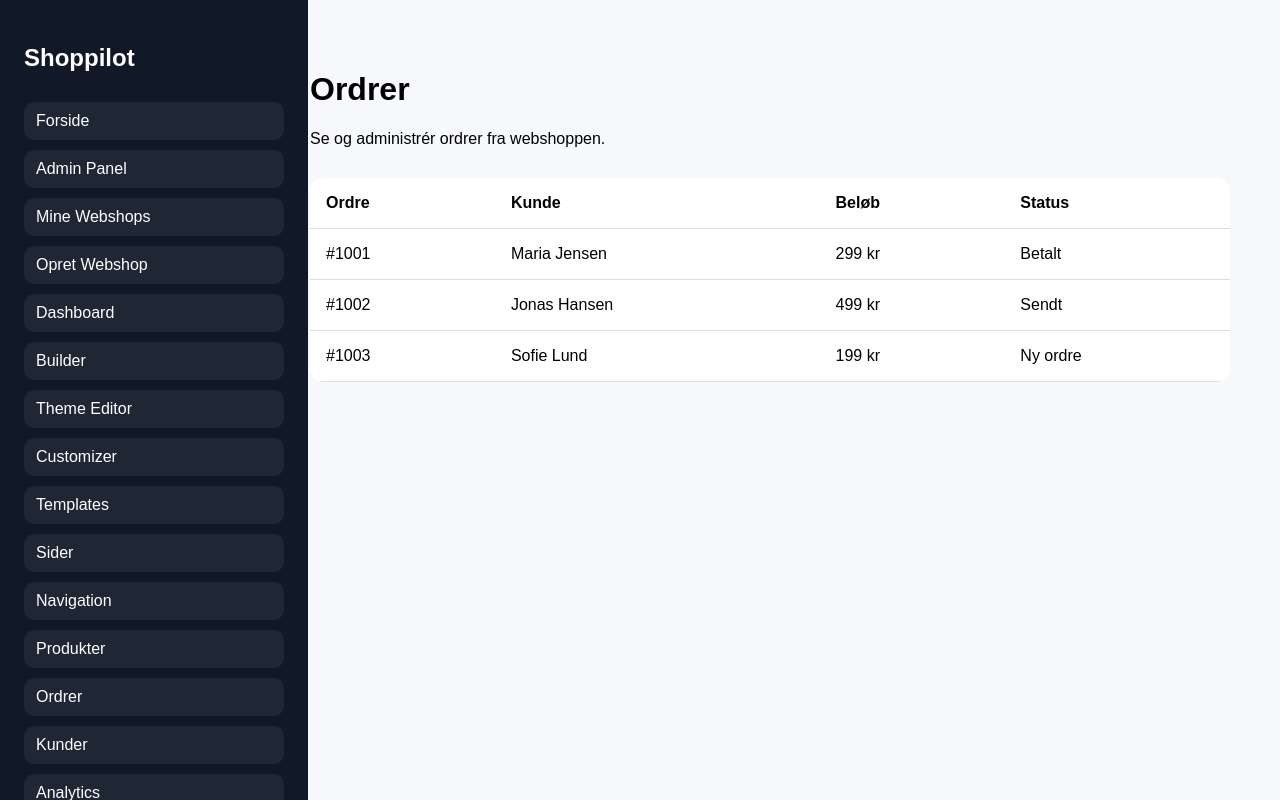
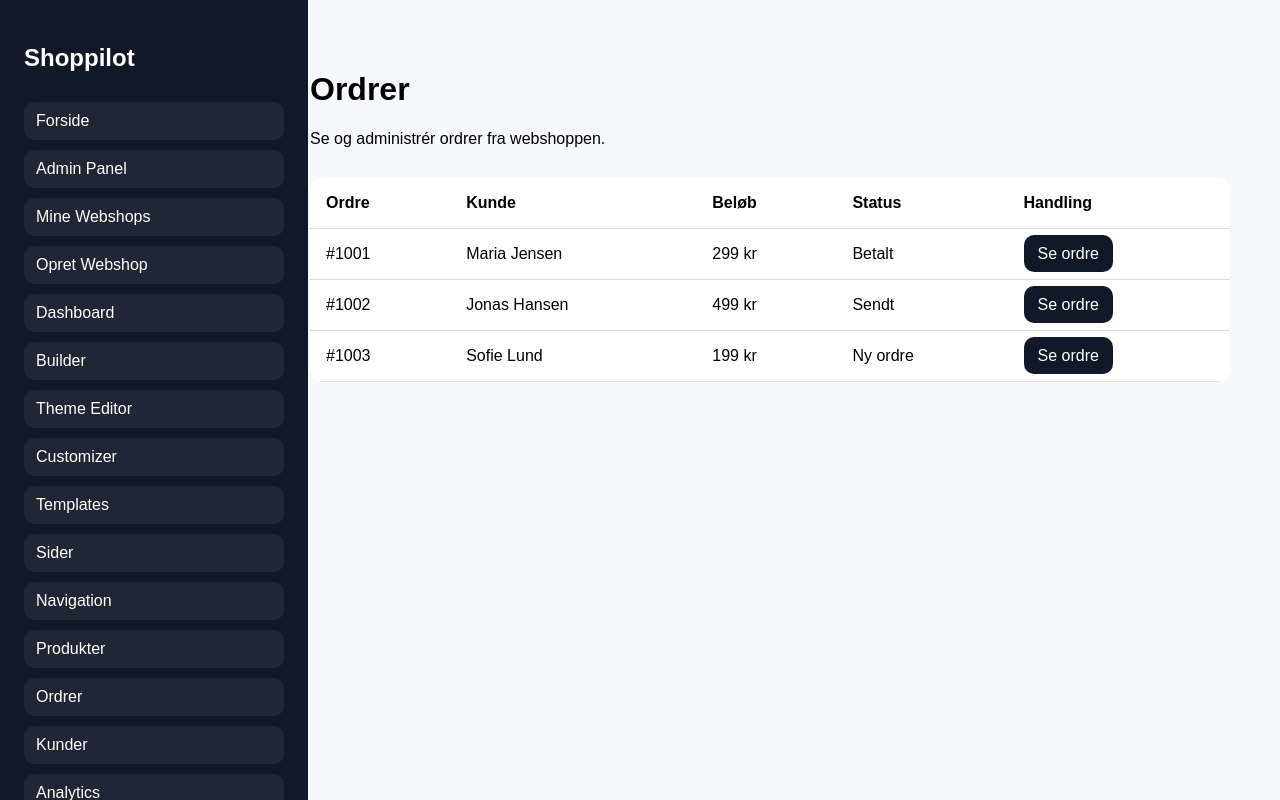
Before and after one commit to postjkhandel-ship-it/shoppilot, a Next.js app: page /orders in a window 1280 px wide. Built offline with nearby package versions, Linux system fonts and the light colour scheme.

Commit message:
Update page.js

```diff
--- a/app/orders/page.js
+++ b/app/orders/page.js
@@ -1,8 +1,23 @@
 export default function Orders() {
   const orders = [
-    { id: "#1001", customer: "Maria Jensen", amount: "299 kr", status: "Betalt" },
-    { id: "#1002", customer: "Jonas Hansen", amount: "499 kr", status: "Sendt" },
-    { id: "#1003", customer: "Sofie Lund", amount: "199 kr", status: "Ny ordre" }
+    {
+      id: "1001",
+      customer: "Maria Jensen",
+      amount: "299 kr",
+      status: "Betalt"
+    },
+    {
+      id: "1002",
+      customer: "Jonas Hansen",
+      amount: "499 kr",
+      status: "Sendt"
+    },
+    {
+      id: "1003",
+      customer: "Sofie Lund",
+      amount: "199 kr",
+      status: "Ny ordre"
+    }
   ];
 
   return (
@@ -17,15 +32,26 @@ export default function Orders() {
             <th style={cell}>Kunde</th>
             <th style={cell}>Beløb</th>
             <th style={cell}>Status</th>
+            <th style={cell}>Handling</th>
           </tr>
         </thead>
+
         <tbody>
           {orders.map((order) => (
             <tr key={order.id}>
-              <td style={cell}>{order.id}</td>
+              <td style={cell}>#{order.id}</td>
               <td style={cell}>{order.customer}</td>
               <td style={cell}>{order.amount}</td>
               <td style={cell}>{order.status}</td>
+
+              <td style={cell}>
+                <a
+                  href={`/orders/${order.id}`}
+                  style={button}
+                >
+                  Se ordre
+                </a>
+              </td>
             </tr>
           ))}
         </tbody>
@@ -48,3 +74,11 @@ const cell = {
   borderBottom: "1px solid #ddd",
   textAlign: "left"
 };
+
+const button = {
+  background: "#111827",
+  color: "white",
+  textDecoration: "none",
+  padding: "10px 14px",
+  borderRadius: "10px"
+};
```
